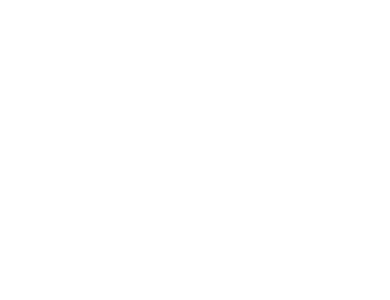
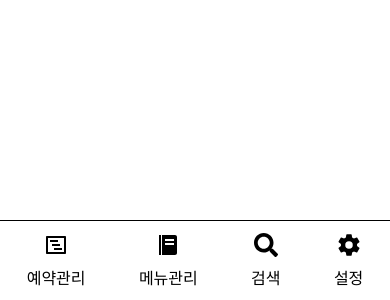
Before and after one commit to devHyuck/reservation-app, a React (Vite) app: page / in a window 390 px wide. Shown: the part 544-844 px from the top of the page. Built offline with nearby package versions, Linux system fonts and the light colour scheme.

Commit message:
feat(nav): Main Nav 생성
- MainNav 컴포넌트 및 NavMenu 컴포넌트 생성
- 반응형 스타일 작성

```diff
--- a/src/App.tsx
+++ b/src/App.tsx
@@ -1,10 +1,12 @@
 import { Outlet } from "react-router-dom";
 import GlobalStyle from "./styles/GlobalStyle";
+import MainNav from "./components/layout/MainNav";
 
 const App = () => {
 	return (
 		<>
 			<GlobalStyle />
+			<MainNav />
 			<Outlet />
 		</>
 	);
--- /dev/null
+++ b/src/components/common/NavMenu.tsx
@@ -0,0 +1,38 @@
+import { Link as RouterLink } from "react-router-dom";
+import styled from "styled-components";
+
+const StyledNavMenu = styled.li`
+	flex-grow: 1;
+`;
+
+const Link = styled(RouterLink)`
+	display: flex;
+	flex-direction: column;
+	align-items: center;
+	justify-content: center;
+	gap: 8px;
+	padding: 8px 0;
+
+	@media (max-width: 768px) {
+		height: 100%;
+	}
+`;
+
+interface NavMenuProps {
+	icon: React.ReactNode;
+	text: string;
+	link: string;
+}
+
+const NavMenu: React.FC<NavMenuProps> = ({ icon, text, link }) => {
+	return (
+		<StyledNavMenu>
+			<Link to={link}>
+				{icon}
+				<p>{text}</p>
+			</Link>
+		</StyledNavMenu>
+	);
+};
+
+export default NavMenu;
--- /dev/null
+++ b/src/components/layout/MainNav.tsx
@@ -0,0 +1,55 @@
+import { BiSolidFoodMenu } from "react-icons/bi";
+import { FaSearch } from "react-icons/fa";
+import { IoSettingsSharp } from "react-icons/io5";
+import { RiTimelineView } from "react-icons/ri";
+import styled from "styled-components";
+import NavMenu from "../common/NavMenu";
+
+const NavBar = styled.nav`
+	position: fixed;
+	top: 0;
+	bottom: 0;
+	left: 0;
+	width: 80px;
+	border-right: 1px solid #000;
+
+	@media (max-width: 768px) {
+		top: auto;
+		right: 0;
+		width: auto;
+		height: 80px;
+		border-right: none;
+		border-top: 1px solid #000;
+	}
+`;
+
+const NavMenuList = styled.ul`
+	display: flex;
+	flex-direction: column;
+
+	@media (max-width: 768px) {
+		flex-direction: row;
+		height: 100%;
+	}
+`;
+
+const MainNav: React.FC = () => {
+	const navMenuItems = [
+		{ icon: <RiTimelineView size={24} />, text: "예약관리", link: "/" },
+		{ icon: <BiSolidFoodMenu size={24} />, text: "메뉴관리", link: "/" },
+		{ icon: <FaSearch size={24} />, text: "검색", link: "/" },
+		{ icon: <IoSettingsSharp size={24} />, text: "설정", link: "/" },
+	];
+
+	return (
+		<NavBar>
+			<NavMenuList>
+				{navMenuItems.map((item, idx) => (
+					<NavMenu key={idx} icon={item.icon} text={item.text} link={item.link} />
+				))}
+			</NavMenuList>
+		</NavBar>
+	);
+};
+
+export default MainNav;
```
